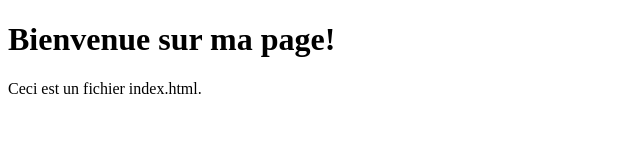
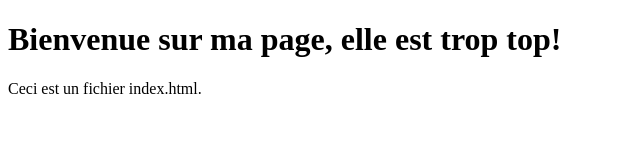
Before and after one commit to homeart972/GIT_MINE, a plain HTML site: page index.html in a window 1280 px wide. Shown: the whole page, without its empty margins (0-640 px from the left). Drawn offline with Linux system fonts and the light colour scheme.

Commit message:
Update index.html

```diff
--- a/index.html
+++ b/index.html
@@ -6,7 +6,7 @@
     <title>Mon Page</title>
 </head>
 <body>
-    <h1>Bienvenue sur ma page!</h1>
+    <h1>Bienvenue sur ma page, elle est trop top!</h1>
     <p>Ceci est un fichier index.html.</p>
 </body>
 </html>
```
